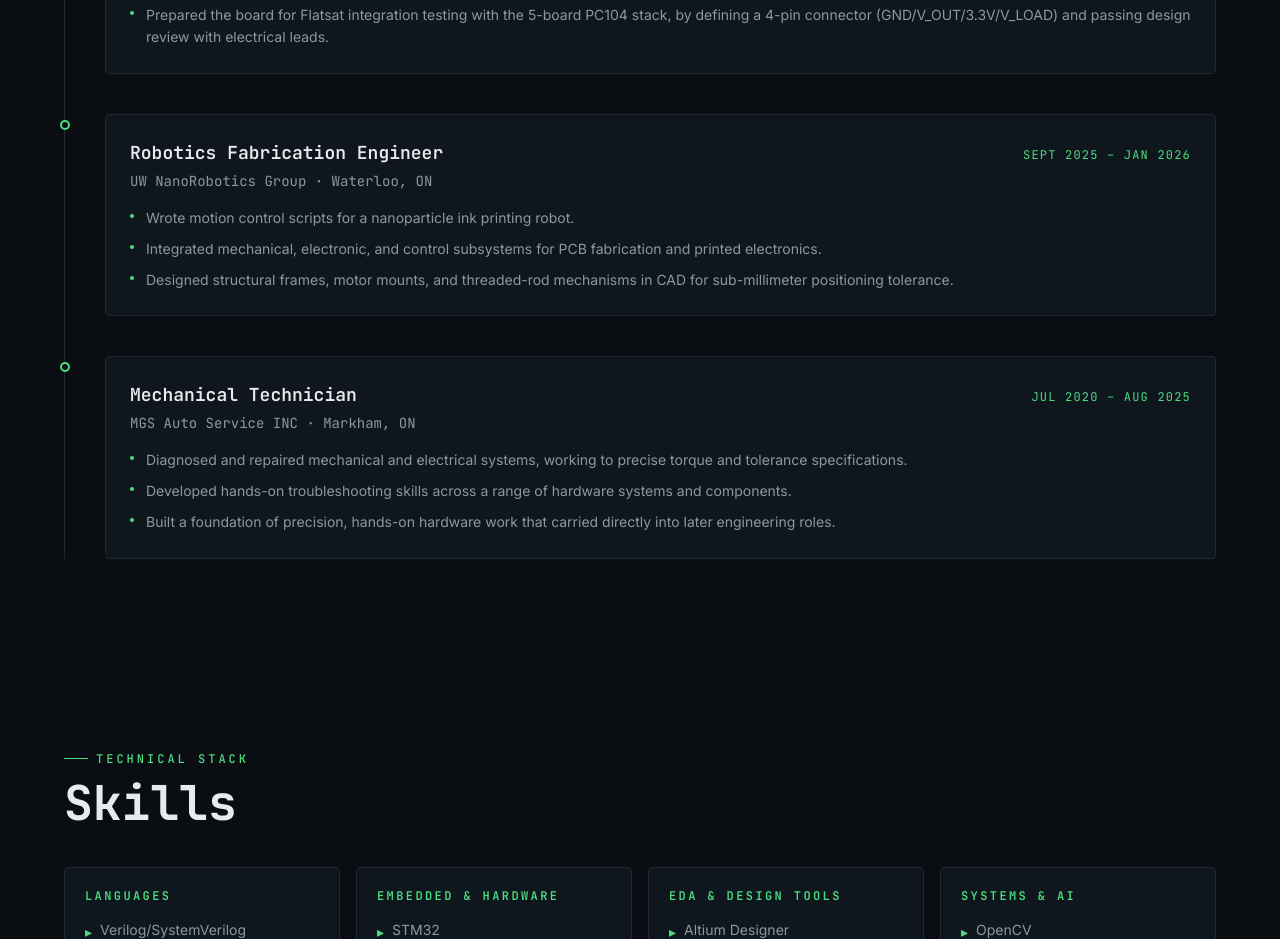
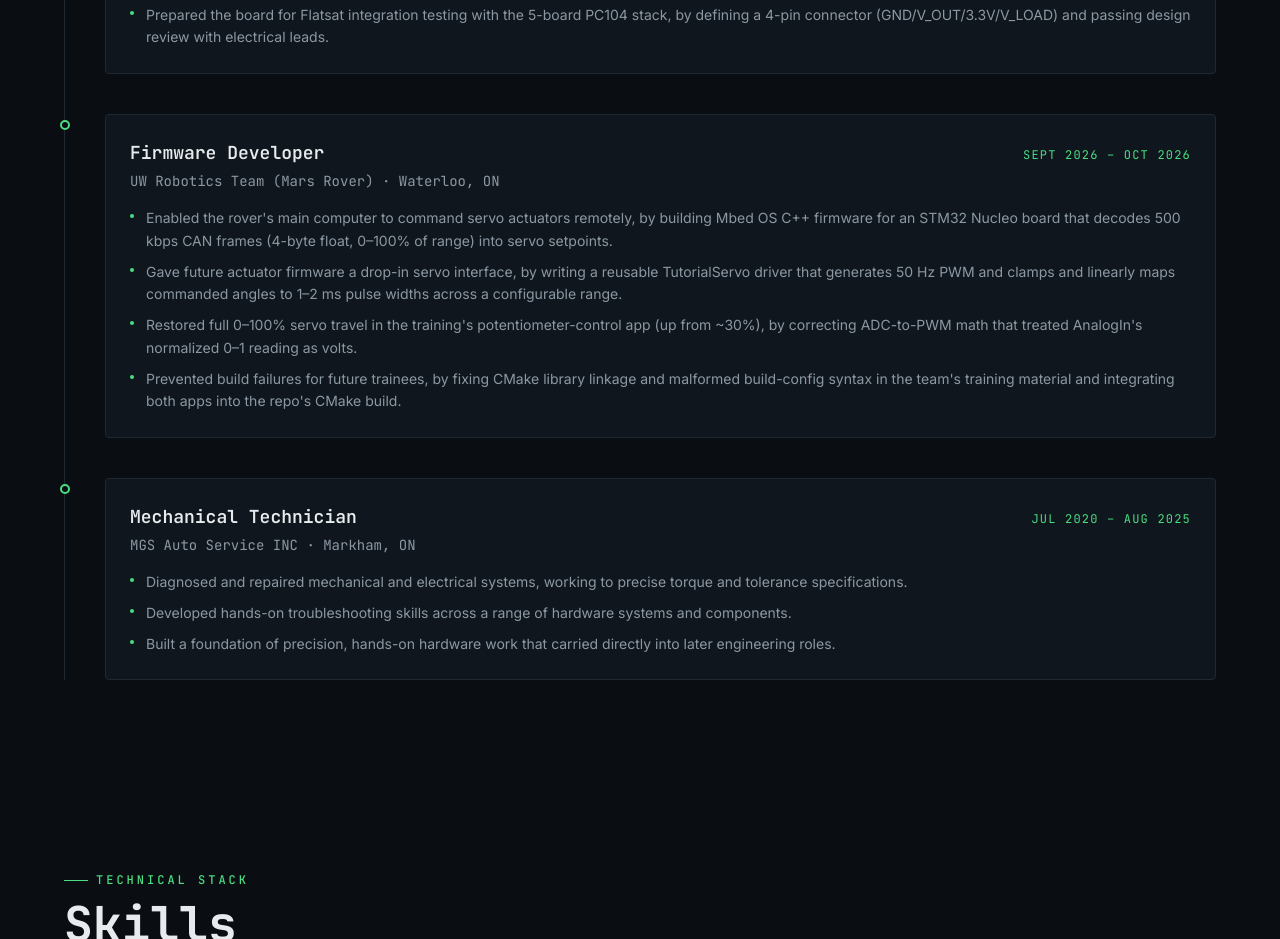
Before and after one commit to Nithipan-11/portfolio, a Next.js app: page / in a window 1280 px wide. Shown: the part 2040-2979 px from the top of the page. Built offline with nearby package versions, Linux system fonts and the light colour scheme.

Commit message:
Replace NanoRobotics with UWRT

```diff
--- a/src/data/experience.ts
+++ b/src/data/experience.ts
@@ -30,14 +30,15 @@ export const EXPERIENCE: ExperienceItem[] = [
     ],
   },
   {
-    role: "Robotics Fabrication Engineer",
-    org: "UW NanoRobotics Group",
+    role: "Firmware Developer",
+    org: "UW Robotics Team (Mars Rover)",
     location: "Waterloo, ON",
-    period: "Sept 2025 – Jan 2026",
+    period: "Sept 2026 – Oct 2026",
     bullets: [
-      "Wrote motion control scripts for a nanoparticle ink printing robot.",
-      "Integrated mechanical, electronic, and control subsystems for PCB fabrication and printed electronics.",
-      "Designed structural frames, motor mounts, and threaded-rod mechanisms in CAD for sub-millimeter positioning tolerance.",
+      "Enabled the rover's main computer to command servo actuators remotely, by building Mbed OS C++ firmware for an STM32 Nucleo board that decodes 500 kbps CAN frames (4-byte float, 0–100% of range) into servo setpoints.",
+      "Gave future actuator firmware a drop-in servo interface, by writing a reusable TutorialServo driver that generates 50 Hz PWM and clamps and linearly maps commanded angles to 1–2 ms pulse widths across a configurable range.",
+      "Restored full 0–100% servo travel in the training's potentiometer-control app (up from ~30%), by correcting ADC-to-PWM math that treated AnalogIn's normalized 0–1 reading as volts.",
+      "Prevented build failures for future trainees, by fixing CMake library linkage and malformed build-config syntax in the team's training material and integrating both apps into the repo's CMake build.",
     ],
   },
   {
```
